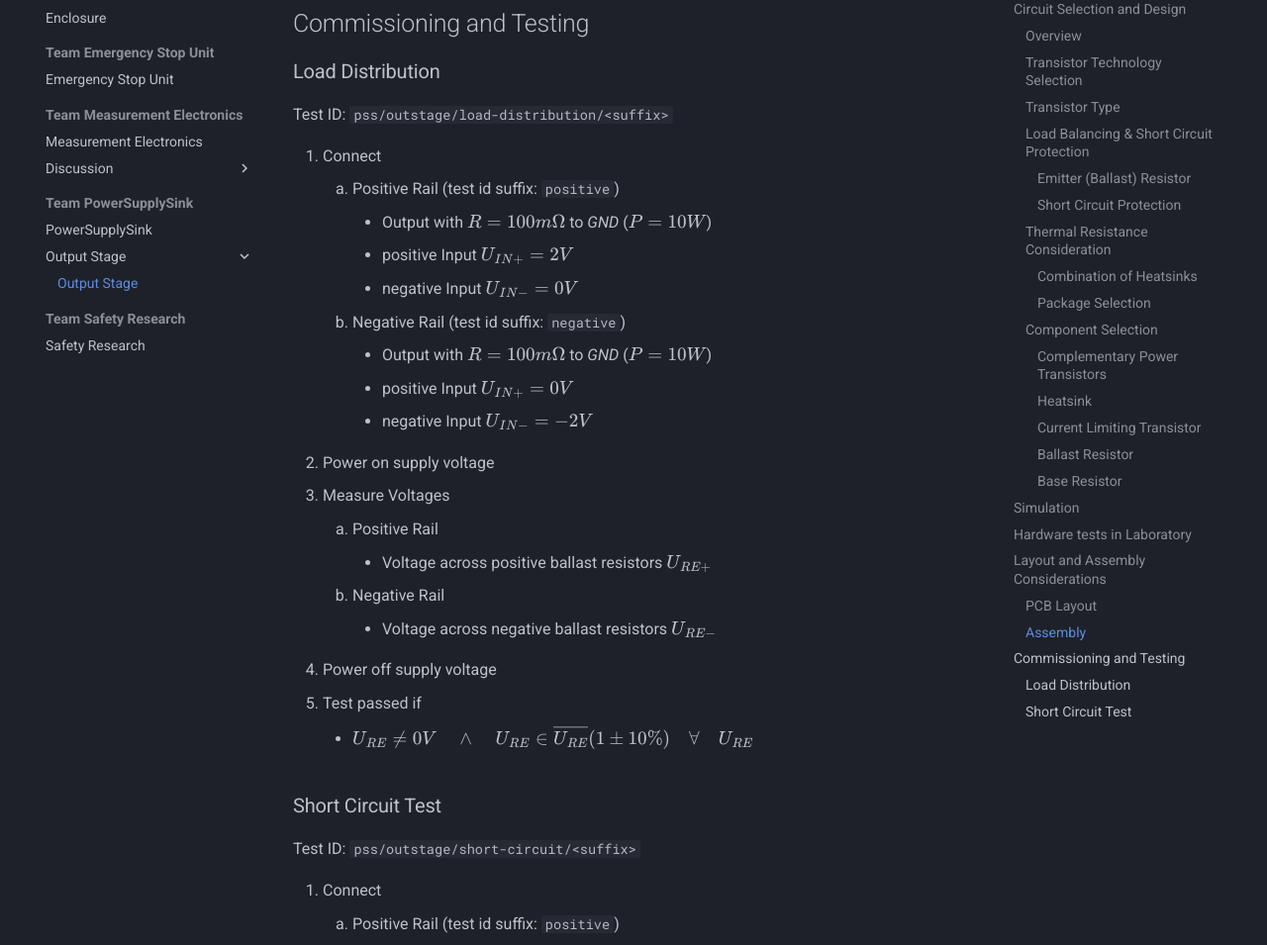
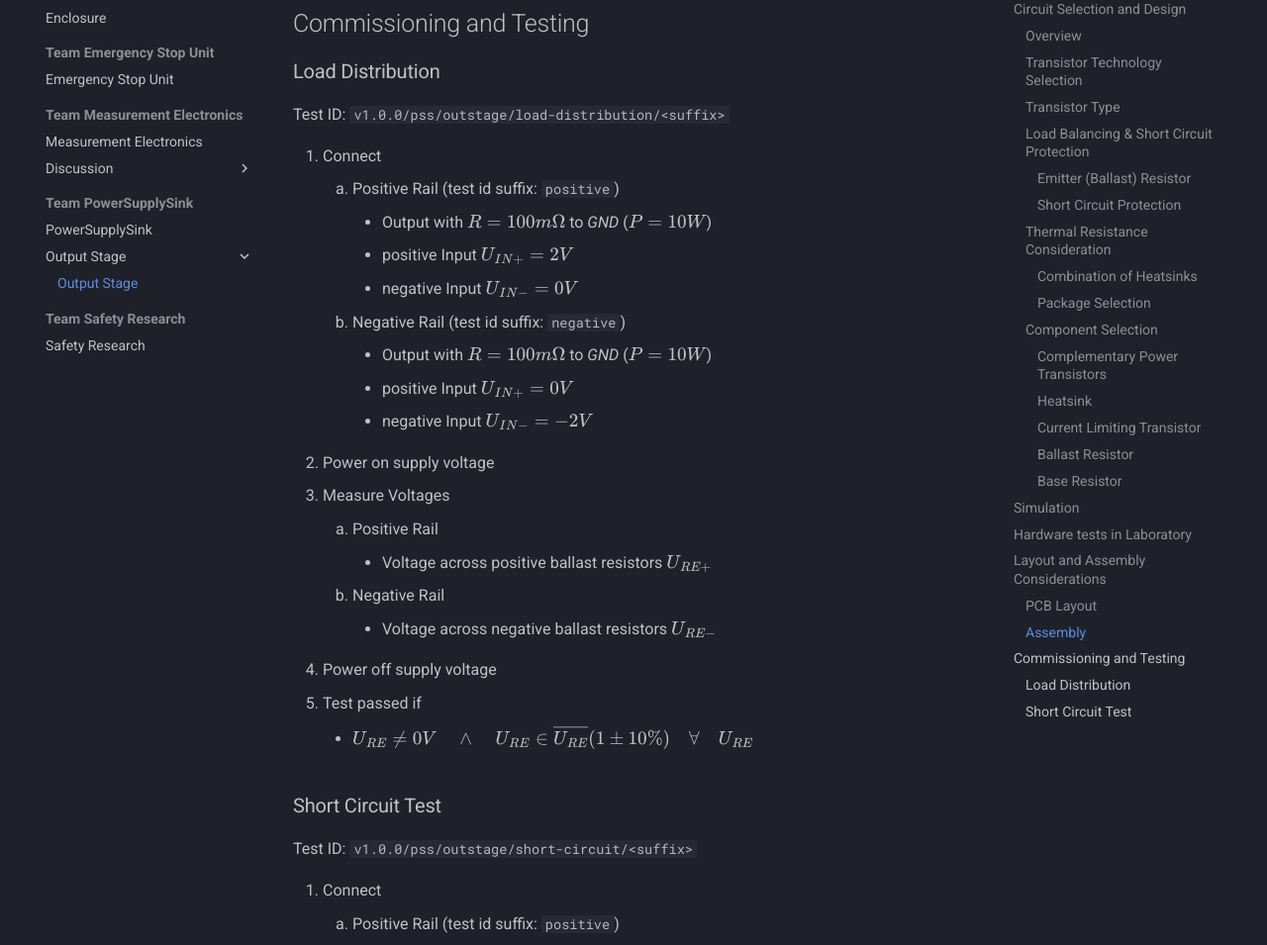
Before and after one commit to pascalguttmann/obat, an MkDocs documentation site: the page built from docs/workspace/pss/outstage/outstage.md, in a window 1280 px wide and 1400 px high, scrolled down 12354 px. Shown: the part 153-1108 px from the top of the window at 99% size. Built offline with MkDocs 1.6.1 and Material for MkDocs 9.7.7, drawn with Linux system fonts in a browser that asks for light colours; comment, search, counter and statistics services are not loaded.

```diff
--- a/docs/workspace/pss/outstage/outstage.md
+++ b/docs/workspace/pss/outstage/outstage.md
@@ -489,7 +489,7 @@ Commissioning and Testing
 
 ### Load Distribution
 
-Test ID: `pss/outstage/load-distribution/<suffix>`
+Test ID: `v1.0.0/pss/outstage/load-distribution/<suffix>`
 
 1. Connect
     1. Positive Rail (test id suffix: `positive`)
@@ -512,7 +512,7 @@ Test ID: `pss/outstage/load-distribution/<suffix>`
 
 ### Short Circuit Test
 
-Test ID: `pss/outstage/short-circuit/<suffix>`
+Test ID: `v1.0.0/pss/outstage/short-circuit/<suffix>`
 
 1. Connect
     1. Positive Rail (test id suffix: `positive`)
```
